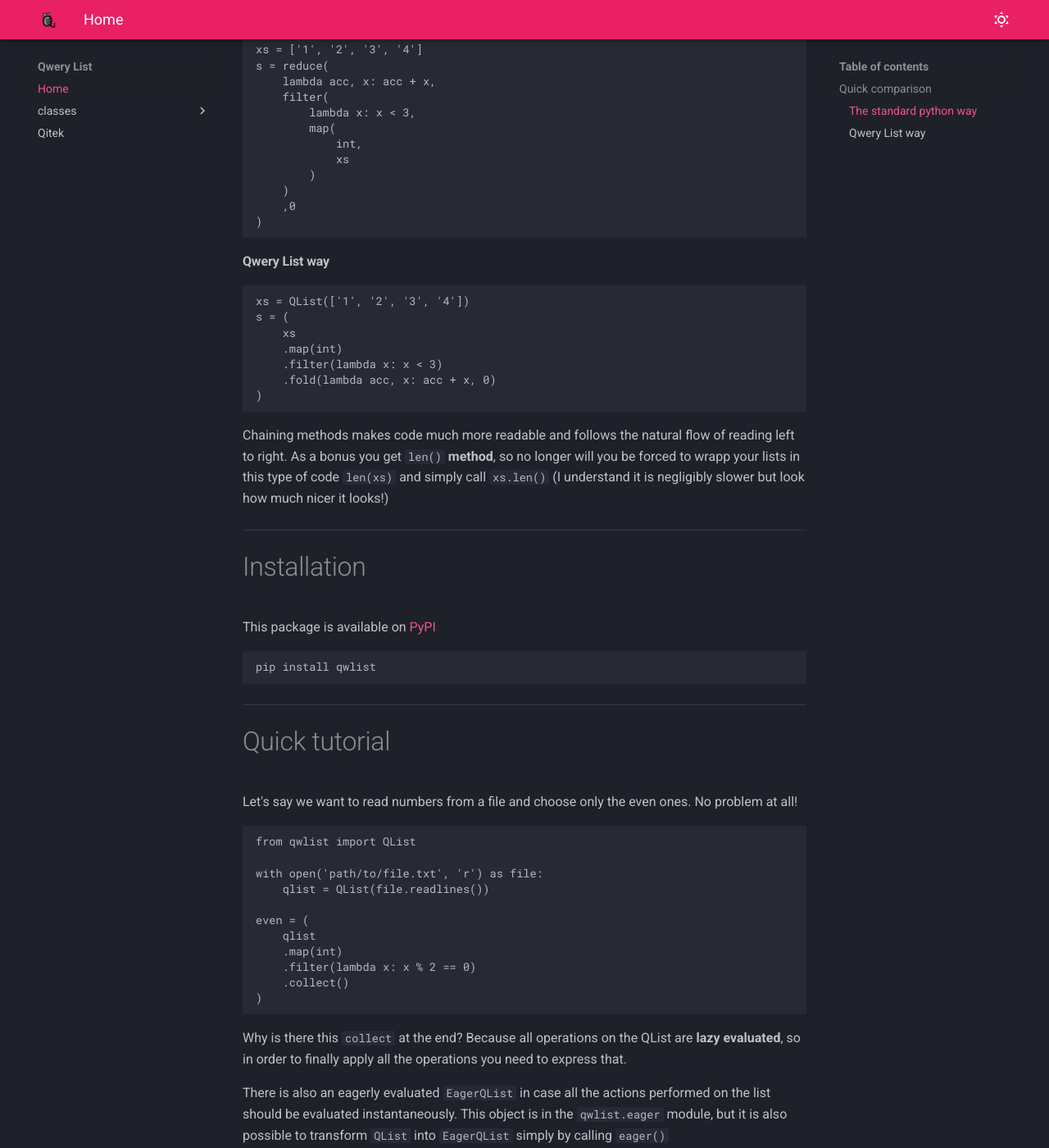
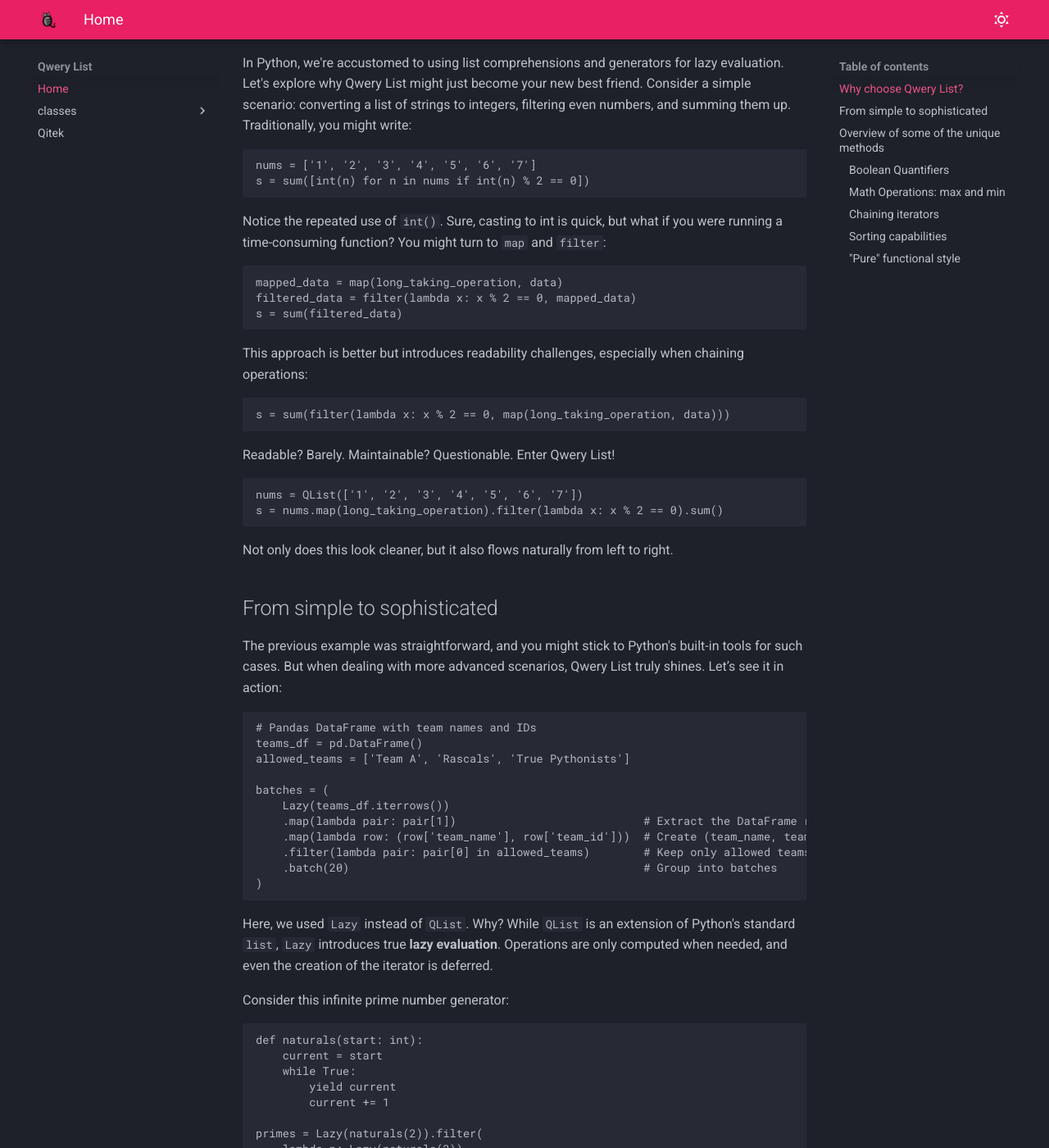
Before and after one commit to WitoldFracek/qlist, an MkDocs documentation site: the page built from docs/index.md, in a window 1280 px wide and 1400 px high, scrolled down 549 px. Shown: the whole window at 82% size. Built offline with MkDocs 1.6.1 and Material for MkDocs 9.7.7, drawn with Linux system fonts in a browser that asks for light colours; some of the changed text lies outside the part shown.

````diff
--- a/docs/index.md
+++ b/docs/index.md
@@ -1,41 +1,142 @@
 ![Qitek](cat200.png)
 
 # Qwery List
+Welcome to Qwery List (or qwlist for short) - the Python library that puts the "fun" back in functional programming
+by bringing Rust-style iterators to Python!
+Qwery List introduces a new way to work with lists and iterators, leveraging **lazy evaluation** to improve efficiency
+while keeping your code clean and readable.
 
-Qwery List is a small library introducing a new way to use higher order functions
-with lists, with **lazy evaluation**.
+## Why choose Qwery List?
+In Python, we're accustomed to using list comprehensions and generators for lazy evaluation.
+Let's explore why Qwery List might just become your new best friend.
+Consider a simple scenario: converting a list of strings to integers, filtering even numbers, and summing them up.
+Traditionally, you might write:
+```python
+nums = ['1', '2', '3', '4', '5', '6', '7']
+s = sum([int(n) for n in nums if int(n) % 2 == 0])
+```
+Notice the repeated use of `int()`. Sure, casting to int is quick, but what if you were running a time-consuming
+function? You might turn to `map` and `filter`:
+```python
+mapped_data = map(long_taking_operation, data)
+filtered_data = filter(lambda x: x % 2 == 0, mapped_data)
+s = sum(filtered_data)
+```
+This approach is better but introduces readability challenges, especially when chaining operations:
+```python
+s = sum(filter(lambda x: x % 2 == 0, map(long_taking_operation, data)))
+```
+Readable? Barely. Maintainable? Questionable. Enter Qwery List!
+```python
+nums = QList(['1', '2', '3', '4', '5', '6', '7'])
+s = nums.map(long_taking_operation).filter(lambda x: x % 2 == 0).sum()
+```
+Not only does this look cleaner, but it also flows naturally from left to right.
 
-### Quick comparison
-#### The standard python way
+## From simple to sophisticated
+The previous example was straightforward, and you might stick to Python's built-in tools for such cases.
+But when dealing with more advanced scenarios, Qwery List truly shines. Let’s see it in action:
 ```python
-xs = ['1', '2', '3', '4']
-s = reduce(
-    lambda acc, x: acc + x,
-    filter(
-        lambda x: x < 3,
-        map(
-            int,
-            xs
-        )
-    )
-    ,0
+# Pandas DataFrame with team names and IDs
+teams_df = pd.DataFrame()
+allowed_teams = ['Team A', 'Rascals', 'True Pythonists']
+
+batches = (
+    Lazy(teams_df.iterrows())
+    .map(lambda pair: pair[1])                            # Extract the DataFrame row, ignore the index
+    .map(lambda row: (row['team_name'], row['team_id']))  # Create (team_name, team_id) tuples
+    .filter(lambda pair: pair[0] in allowed_teams)        # Keep only allowed teams
+    .batch(20)                                            # Group into batches
 )
 ```
-#### Qwery List way
+Here, we used `Lazy` instead of `QList`. Why? While `QList` is an extension of Python's standard `list`,
+`Lazy` introduces true **lazy evaluation**. Operations are only computed when needed, and even the creation of the
+iterator is deferred.
+
+Consider this infinite prime number generator:
 ```python
-xs = QList(['1', '2', '3', '4'])
-s = (
-    xs
-    .map(int)
-    .filter(lambda x: x < 3)
-    .fold(lambda acc, x: acc + x, 0)
+def naturals(start: int):
+    current = start
+    while True:
+        yield current
+        current += 1
+
+primes = Lazy(naturals(2)).filter(
+    lambda n: Lazy(naturals(2))
+    .take_while(lambda p: p * p <= n)
+    .all(lambda x: n % x != 0)
 )
 ```
-Chaining methods makes code much more readable and follows the natural flow
-of reading left to right.
-As a bonus you get `len()` **method**, so no longer will you be forced to wrapp your
-lists in this type of code `len(xs)` and simply call `xs.len()` (I understand it is negligibly
-slower but look how much nicer it looks!)
+Yes, that’s an infinite iterator. And no, it won’t crash your program (unless you ask it for infinite
+output—then all bets are off). It elegantly showcases how Qwery List handles infinite iterators with grace.
+
+## Overview of some of the unique methods
+Qwery List not only allows you to use some of the standard Python built-in functions in a fluent way but also
+offers a range of unique methods that elevate your programming game. Here's a quick overview:
+
+### Boolean Quantifiers
+Both `QList` and `Lazy` have `any` and `all` methods, making it easy to evaluate boolean conditions across elements.
+```python
+Lazy([True, True, False]).all()            # returns False
+Lazy([True, True, False]).any()            # returns True
+Lazy([2, 4, 6]).all(lambda x: x % 2 == 0)  # returns True - all numbers are even
+```
+
+### Math Operations: `max` and `min`
+Find the maximum or minimum value of an iterable with or without a custom key function:
+```python
+Lazy([1, 2, 3, 4]).max()                          # returns 4
+Lazy([1, 2, 3, 4]).min()                          # returns 1
+Lazy([1, 2, 3, 4]).max(key=lambda x: abs(3 - x))  # returns 1
+```
+
+### Chaining iterators
+Qwery List allows you to seamlessly chain finite and infinite iterators.
+```python
+primes = Lazy(naturals(2)).filter(
+    lambda n: Lazy(naturals(2))
+    .take_while(lambda p: p * p <= n)
+    .all(lambda x: n % x != 0)
+)
+
+# add three zeros at the beginning of the prime numbers
+chained = Lazy([0, 0, 0]).chain(primes)
+```
+
+### Sorting capabilities
+Qwery List offers a new `sorted` and `merge` methods which come in handy for dealing with ordered data.
+```python
+sorted_list = QList([2, 5, 3, 1, 4]).sorted()
+# [1, 2, 3, 4, 5]
+
+merged_list = QList([1, 2, 5, 7, 8]).merge([3, 4, 6, 9], lambda left, right: left < right).collect()
+# [1, 2, 3, 4, 5, 6, 7, 8, 9]
+```
+
+### "Pure" functional style
+Qwery List offers methods such as `fold` and `uncons` that are well known from functional languages.
+```python
+head, tail = Lazy([1, 2, 3, 4]).uncons()
+# head = 1
+# tail = Lazy([2, 3, 4])
+```
+
+```python
+from typing import List, Dict, TypeVar
+K = TypeVar('K')
+V = TypeVar('V')
+
+def update_dict(data: Dict[K, List[V]], key: K, value: V) -> Dict[K, List[V]]:
+    if key in data:
+        data[key].append(value)
+    else:
+        data[key] = [value]
+    return data
+
+values = QList([('name', 'Alex'), ('country', 'Poland'), ('name', 'David')])
+data = values.fold(lambda acc, x: update_dict(acc, *x), {})
+# {'name': ['Alex', 'David'], 'country': ['Poland']}
+```
 
 ---
 
@@ -45,69 +146,6 @@ This package is available on [PyPI](https://pypi.org/project/qwlist/)
 pip install qwlist
 ```
 
----
-
-# Quick tutorial
-Let's say we want to read numbers from a file and choose only the even ones. No problem at all!
-```python
-from qwlist import QList
-
-with open('path/to/file.txt', 'r') as file:
-    qlist = QList(file.readlines())
-
-even = (
-    qlist
-    .map(int)
-    .filter(lambda x: x % 2 == 0)
-    .collect()
-)
-```
-Why is there this `collect` at the end? Because all operations on the QList are **lazy evaluated**,
-so in order to finally apply all the operations you need to express that.
-
-There is also an eagerly evaluated `EagerQList` in case all the actions performed on the list should
-be evaluated instantaneously. This object is in the `qwlist.eager` module, but it is also
-possible to transform `QList` into `EagerQList` simply by calling `eager()`
-```python
-from qwlist import QList
-
-xs = (
-    QList(range(3))
-    .eager()
-    .map(str)
-)
-print(xs)  # ['0', '1', '2']
-```
-EagerQList has the same methods that QList has (`filter`, `map`, `foreach`, ...) but not lazy evaluated so
-there is no need to call `collect` at the end.
-
----
-# Examples
-Making QList from an iterable
-```python
->>> QList([1, 2, 3, 4])
-[1, 2, 3, 4]
-```
-Making QList from a generator
-```python
->>> QList(range(3))
-[0, 1, 2]
-```
-Making a list of pairs: `int` and `str`
-```python
->>> qlist = QList([1, 2, 3])
->>> qlist.zip(qlist.map(str)).collect()
-[(1, '1'), (2, '2'), (3, '3')]
-```
-Summing only the even numbers
-```python
-s = (
-    QList(range(10))
-    .filter(lambda x: x % 2 == 0)
-    .fold(lambda acc, x: acc + x, 0)
-)
-print(s)  # 20
-```
 ---
 
 ## Side note
````
Also changed, not shown: README.md (+143 -51 lines), 1 other file.
